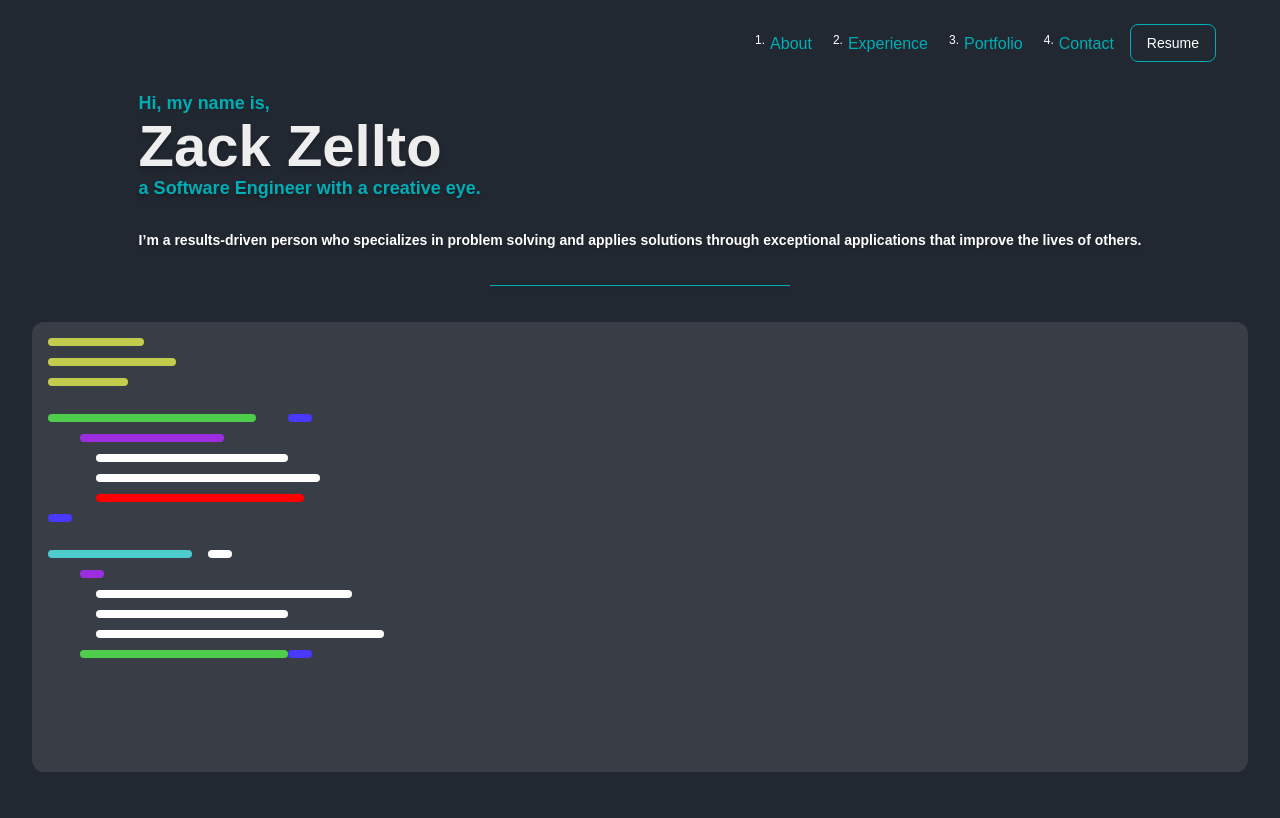
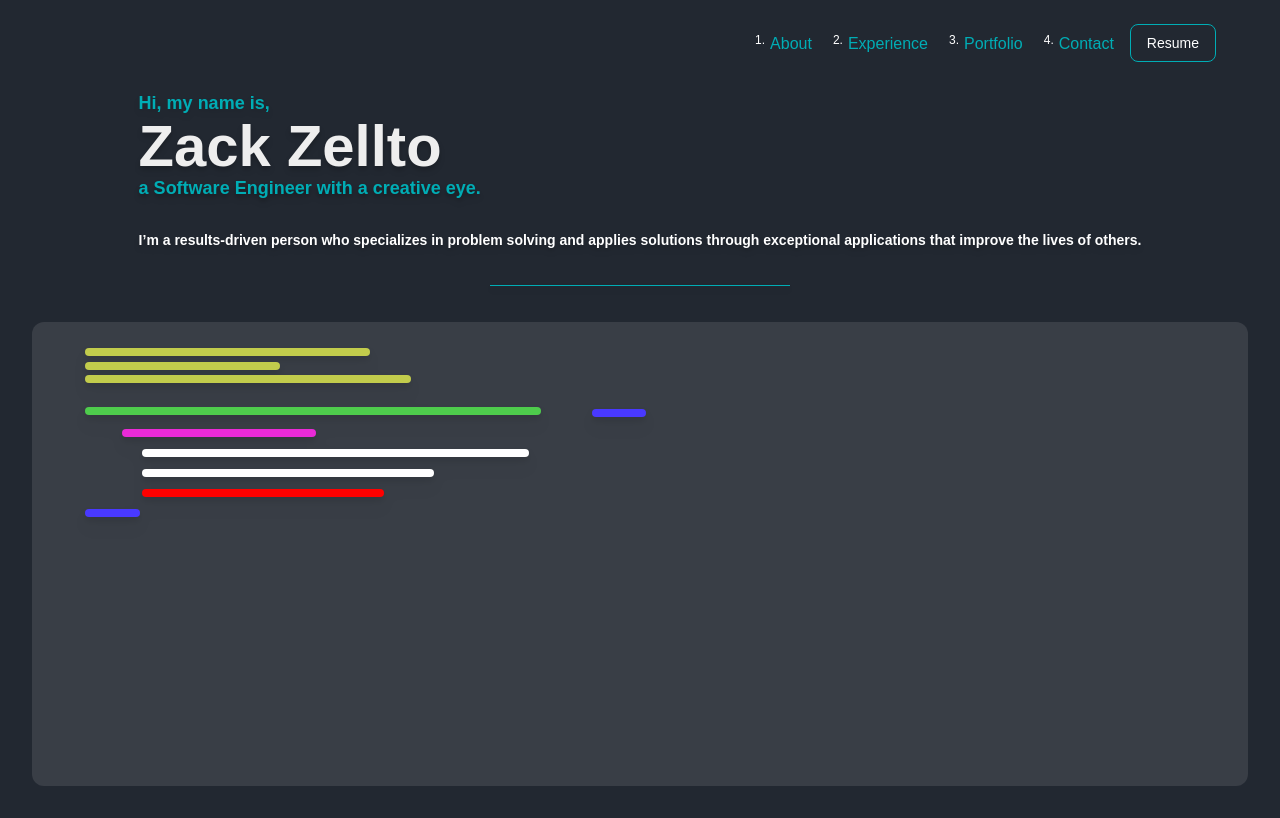
Before and after one commit to zackzellto/dev_portfolio_v3, a React (Vite) app: page / in a window 1280 px wide. Built offline with nearby package versions, Linux system fonts and the light colour scheme.

Commit message:
finished animation and styling on min coding block

```diff
--- /dev/null
+++ b/src/components/TypingLine.tsx
@@ -0,0 +1,26 @@
+import React, { useLayoutEffect, useState } from "react";
+
+const TypingLine = () => {
+  const [width, setWidth] = useState(5); // Set initial width to 5px
+
+  useLayoutEffect(() => {
+    const typingAnimation = setInterval(() => {
+      setWidth((prevWidth) => prevWidth + 1); // Adjust the increment as desired
+    }, 100); // Adjust the interval duration as desired
+
+    return () => {
+      clearInterval(typingAnimation);
+    };
+  }, []);
+
+  return (
+    <div className="ml-8 mt-4 h-2 rounded-xl bg-[#9C2CE0]">
+      <div
+        className="transition-width bg-[#9C2CE0] duration-300"
+        style={{ width: `${width}px` }}
+      ></div>
+    </div>
+  );
+};
+
+export default TypingLine;
--- a/src/components/minimalist-code-block/MinimalistCodeBlock.tsx
+++ b/src/components/minimalist-code-block/MinimalistCodeBlock.tsx
@@ -1,45 +1,281 @@
-import React from "react";
+// import React, { useEffect, useState } from "react";
+
+// type Props = {};
+
+// const MinimalistCodeBlock = (props: Props) => {
+//   const [activeDiv, setActiveDiv] = useState(0);
+
+//   useEffect(() => {
+//     const timer = setInterval(() => {
+//       setActiveDiv((prev) => prev + 1);
+//     }, 100);
+
+//     return () => clearInterval(timer);
+//   }, []);
+
+//   const divsData = [
+//     { maxWidth: "50vw", color: "#C2CC4C", marginTop: "2vh", marginLeft: "2vw" },
+//     { maxWidth: 235, color: "#C2CC4C", marginTop: 8, marginLeft: 8 },
+//     { maxWidth: 181, color: "#C2CC4C", marginTop: 8, marginLeft: 8 },
+//     { maxWidth: 300, color: "#4ECC4C", marginTop: 32, marginLeft: 8 },
+//     { maxWidth: 24, color: "#4939FF", marginTop: -8, marginLeft: 320 },
+//     { maxWidth: 195, color: "#EA2AD7", marginTop: 8, marginLeft: 24 },
+//     { maxWidth: 195, color: "#FFFFFF", marginTop: 8, marginLeft: 36 },
+//     { maxWidth: 245, color: "#FFFFFF", marginTop: 8, marginLeft: 36 },
+//     { maxWidth: 170, color: "#FF0000", marginTop: 8, marginLeft: 36 },
+//     { maxWidth: 24, color: "#4939FF", marginTop: 8, marginLeft: 8 },
+//     { maxWidth: 140, color: "#4CCCCC", marginTop: 24, marginLeft: 8 },
+//     { maxWidth: 24, color: "#4ECC4C", marginTop: -8, marginLeft: 160 },
+//     { maxWidth: 45, color: "#FF0000", marginTop: 8, marginLeft: 24 },
+//     { maxWidth: 24, color: "#9C2CE0", marginTop: 8, marginLeft: 36 },
+//     { maxWidth: 350, color: "#FFFFFF", marginTop: 8, marginLeft: 48 },
+//     { maxWidth: 280, color: "#FFFFFF", marginTop: 8, marginLeft: 48 },
+//     { maxWidth: 450, color: "#FFFFFF", marginTop: 8, marginLeft: 48 },
+//     { maxWidth: 24, color: "#9C2CE0", marginTop: 8, marginLeft: 36 },
+//     { maxWidth: 24, color: "#9C2CE0", marginTop: 8, marginLeft: 36 },
+//     { maxWidth: 56, color: "#E0622C", marginTop: 8, marginLeft: 48 },
+//     { maxWidth: 250, color: "#FFFFFF", marginTop: -8, marginLeft: 120 },
+//     { maxWidth: 56, color: "#E0622C", marginTop: -8, marginLeft: 385 },
+//     { maxWidth: 24, color: "#9C2CE0", marginTop: 8, marginLeft: 36 },
+//     { maxWidth: 45, color: "#FF0000", marginTop: 8, marginLeft: 24 },
+//     { maxWidth: 24, color: "#4ECC4C", marginTop: 8, marginLeft: 8 },
+//     { maxWidth: 48, color: "#03A4FF", marginTop: 32, marginLeft: 8 },
+//     { maxWidth: 72, color: "#4ECC4C", marginTop: -8, marginLeft: 70 },
+//     { maxWidth: 240, color: "#EA2AD7", marginTop: -8, marginLeft: 160 },
+//   ];
+
+//   return (
+//     <div className="mt-10 rounded-xl bg-[#393E46] p-8">
+//       <div className="h-[450px] w-[435px] rounded-lg px-4 py-4 drop-shadow-lg ">
+//         {divsData.map((divData, index) => (
+//           <div
+//             key={index}
+//             className={`animated-div h-2 rounded-xl ${
+//               activeDiv > index ? "visible" : ""
+//             }`}
+//             style={{
+//               backgroundColor: divData.color,
+//               maxWidth: `${divData.maxWidth}px`,
+//               transitionDelay: `${index * 0.5}s`,
+//               marginTop: `${divData.marginTop}px`,
+//               marginLeft: `${divData.marginLeft}px`,
+//             }}
+//           />
+//         ))}
+//       </div>
+//     </div>
+//   );
+// };
+
+// export default MinimalistCodeBlock;
+
+import React, { useEffect, useState } from "react";
 
 type Props = {};
 
 const MinimalistCodeBlock = (props: Props) => {
+  const [activeDiv, setActiveDiv] = useState(0);
+
+  useEffect(() => {
+    const timer = setInterval(() => {
+      setActiveDiv((prev) => prev + 1);
+    }, 50);
+
+    return () => clearInterval(timer);
+  }, []);
+
+  const divsData = [
+    {
+      maxWidth: "22.24vw",
+      color: "#C2CC4C",
+      marginTop: "-2.74vh",
+      marginLeft: "0.42vw",
+    },
+    {
+      maxWidth: "15.24vw",
+      color: "#C2CC4C",
+      marginTop: "0.74vh",
+      marginLeft: "0.42vw",
+    },
+    {
+      maxWidth: "25.43vw",
+      color: "#C2CC4C",
+      marginTop: "0.74vh",
+      marginLeft: "0.42vw",
+    },
+    {
+      maxWidth: "35.63vw",
+      color: "#4ECC4C",
+      marginTop: "2.96vh",
+      marginLeft: "0.42vw",
+    },
+    {
+      maxWidth: "4.25vw",
+      color: "#4939FF",
+      marginTop: "-.8vh",
+      marginLeft: "40vw",
+    },
+    {
+      maxWidth: "15.16vw",
+      color: "#EA2AD7",
+      marginTop: "1.5vh",
+      marginLeft: "3.25vw",
+    },
+    {
+      maxWidth: "30.16vw",
+      color: "#FFFFFF",
+      marginTop: "1.5vh",
+      marginLeft: "4.88vw",
+    },
+    {
+      maxWidth: "22.76vw",
+      color: "#FFFFFF",
+      marginTop: "1.5vh",
+      marginLeft: "4.88vw",
+    },
+    {
+      maxWidth: "18.85vw",
+      color: "#FF0000",
+      marginTop: "1.5vh",
+      marginLeft: "4.88vw",
+    },
+    {
+      maxWidth: "4.25vw",
+      color: "#4939FF",
+      marginTop: "1.5vh",
+      marginLeft: "0.42vw",
+    },
+    {
+      maxWidth: "25.29vw",
+      color: "#4CCCCC",
+      marginTop: "3.22vh",
+      marginLeft: "0.42vw",
+    },
+    {
+      maxWidth: "4.25vw",
+      color: "#4ECC4C",
+      marginTop: "-.8vh",
+      marginLeft: "27.33vw",
+    },
+    {
+      maxWidth: "10.34vw",
+      color: "#FF0000",
+      marginTop: "1.5vh",
+      marginLeft: "1.25vw",
+    },
+    {
+      maxWidth: "6.25vw",
+      color: "#9C2CE0",
+      marginTop: "1.5vh",
+      marginLeft: "1.88vw",
+    },
+    {
+      maxWidth: "18.23vw",
+      color: "#FFFFFF",
+      marginTop: "1.5vh",
+      marginLeft: "3.50vw",
+    },
+    {
+      maxWidth: "14.58vw",
+      color: "#FFFFFF",
+      marginTop: "1.5vh",
+      marginLeft: "3.50vw",
+    },
+    {
+      maxWidth: "23.44vw",
+      color: "#FFFFFF",
+      marginTop: "1.5vh",
+      marginLeft: "3.50vw",
+    },
+    {
+      maxWidth: "6.25vw",
+      color: "#9C2CE0",
+      marginTop: "1.5vh",
+      marginLeft: "1.88vw",
+    },
+    {
+      maxWidth: "6.25vw",
+      color: "#9C2CE0",
+      marginTop: "1.5vh",
+      marginLeft: "1.88vw",
+    },
+    {
+      maxWidth: "7.92vw",
+      color: "#E0622C",
+      marginTop: "1.5vh",
+      marginLeft: "2.50vw",
+    },
+    {
+      maxWidth: "33.02vw",
+      color: "#FFFFFF",
+      marginTop: "-0.95vh",
+      marginLeft: "12.25vw",
+    },
+    {
+      maxWidth: "7.92vw",
+      color: "#E0622C",
+      marginTop: "-0.95vh",
+      marginLeft: "47.5vw",
+    },
+    {
+      maxWidth: "6.25vw",
+      color: "#9C2CE0",
+      marginTop: "1.5vh",
+      marginLeft: "1.88vw",
+    },
+    {
+      maxWidth: "10.34vw",
+      color: "#FF0000",
+      marginTop: "1.5vh",
+      marginLeft: "1.25vw",
+    },
+    {
+      maxWidth: "4.25vw",
+      color: "#4ECC4C",
+      marginTop: "1.5vh",
+      marginLeft: "0.42vw",
+    },
+    {
+      maxWidth: "12.50vw",
+      color: "#03A4FF",
+      marginTop: "2.96vh",
+      marginLeft: "0.42vw",
+    },
+    {
+      maxWidth: "8.75vw",
+      color: "#4ECC4C",
+      marginTop: "-0.9vh",
+      marginLeft: "14.65vw",
+    },
+    {
+      maxWidth: "35.50vw",
+      color: "#EA2AD7",
+      marginTop: "-0.95vh",
+      marginLeft: "25.33vw",
+    },
+  ];
+
   return (
-    <div className="mt-10 rounded-xl bg-[#393E46]">
-      <div className="h-[450px] w-[435px] rounded-lg px-4 py-4 ">
-        <div className=" -mb-4 h-2 w-24 rounded-xl bg-[#C2CC4C]"> </div>
-        <br />
-        <div className="-mb-4 h-2 w-32 rounded-xl bg-[#C2CC4C]"> </div>
-        <br />
-        <div className="h-2 w-20 rounded-xl bg-[#C2CC4C]"> </div>
-        <br />
-        <div className="flex h-2 w-52 rounded-xl bg-[#4ECC4C]">
-          <div className="fixed left-72 h-2 w-6 rounded-xl bg-[#4939FF]"></div>
-        </div>
-        <br />
-        <div className="-mt-4 ml-8 flex h-2 w-36 rounded-xl bg-[#9C2CE0]"></div>
-        <br />
-        <div className="-mt-4 ml-12 flex h-2 w-48 rounded-xl bg-white"></div>
-        <br />
-        <div className="-mt-4 ml-12 flex h-2 w-56 rounded-xl bg-white"></div>
-        <br />
-        <div className="-mt-4 ml-12 flex h-2 w-52 rounded-xl bg-[#FF0000]"></div>
-        <br />
-        <div className="-mt-4 flex h-2 w-6 rounded-xl bg-[#4939FF]"></div>
-        <br />
-        <div className=" flex h-2 w-36 rounded-xl bg-[#4CCCCC]"></div>
-        <div className="-mt-2  ml-40 flex h-2 w-6 rounded-xl bg-white"></div>
-        <br />
-        <div className="-mt-4 ml-8 flex h-2 w-6 rounded-xl bg-[#9C2CE0]"></div>
-        <br />
-        <div className="-mt-4 ml-12 flex h-2 w-64 rounded-xl bg-white"></div>
-        <br />
-        <div className="-mt-4 ml-12 flex h-2 w-48 rounded-xl bg-white"></div>
-        <br />
-        <div className="-mt-4 ml-12 flex h-2 w-72 rounded-xl bg-white"></div>
-        <br />
-        <div className="-mt-4 ml-8 flex h-2 w-52 rounded-xl bg-[#4ECC4C]">
-          <div className="fixed left-72 h-2 w-6 rounded-xl bg-[#4939FF]"></div>
-        </div>
+    <div
+      className="mt-10 rounded-xl bg-[#393E46] p-8"
+      style={{ maxWidth: "100%" }}
+    >
+      <div className="h-[50vh] w-[90vw] rounded-lg px-4 py-4 drop-shadow-lg ">
+        {divsData.map((divData, index) => (
+          <div
+            key={index}
+            className={`animated-div h-2 rounded-xl ${
+              activeDiv > index ? "visible" : ""
+            }`}
+            style={{
+              backgroundColor: divData.color,
+              maxWidth: divData.maxWidth,
+              transitionDelay: `${index * 0.5}s`,
+              marginTop: divData.marginTop,
+              marginLeft: divData.marginLeft,
+            }}
+          />
+        ))}
       </div>
     </div>
   );
--- a/src/index.css
+++ b/src/index.css
@@ -13,3 +13,12 @@ body {
   line-height: 1.75;
   background-color: #222831;
 }
+
+.animated-div {
+  transition: width 2s ease-in-out;
+  width: 0;
+}
+
+.visible {
+  width: 100% !important; /* Override inline width */
+}
```
